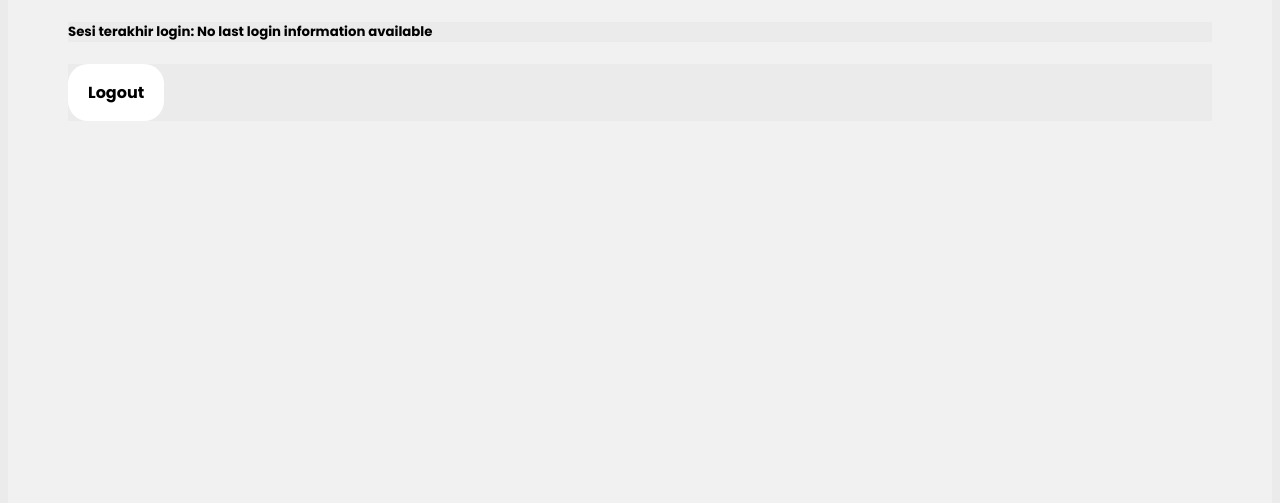
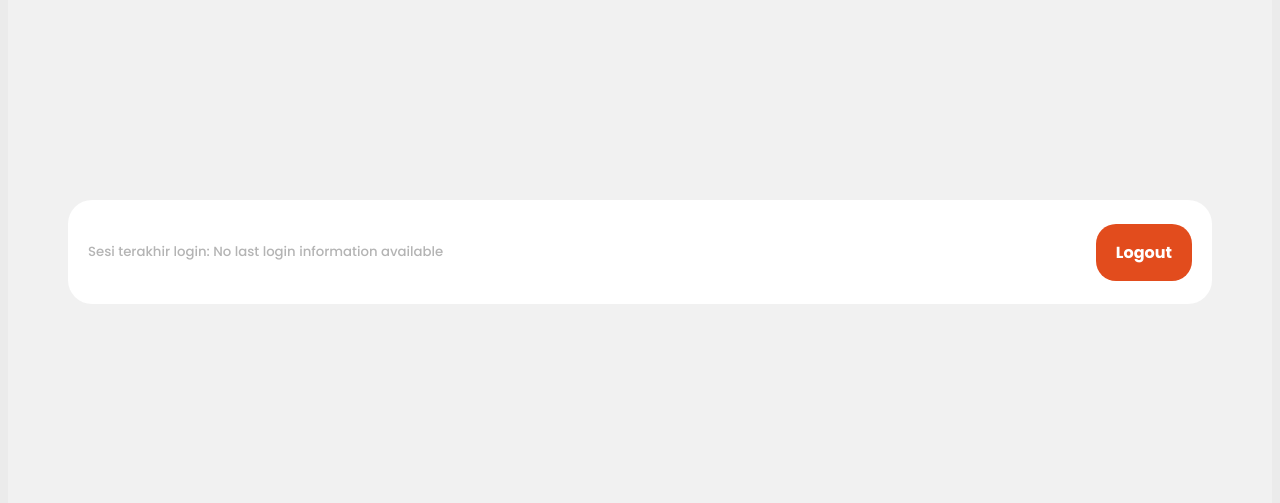
Before and after one commit to muhammadfawwazarshadsaid/task2_inventori, a Django app: page / in a window 1280 px wide. Shown: the part 428-931 px from the top of the page. Run offline with Django 4.2, Linux system fonts and the light colour scheme; the visitor is signed in with stand-in values (Sample User, id 1); data that the repository does not hold is empty; some libraries are stand-ins or nearby versions.

Commit message:
tambah css buat logout

```diff
--- a/main/templates/main.html
+++ b/main/templates/main.html
@@ -62,10 +62,10 @@
                         <td><p class="table-content">{{ item.name }}</p></td>
                         <td><p class="table-content">{{ item.description }}</p></td>
                         <td style="display: flex; flex-direction: row; justify-content: center; align-items: center; background-color: #ffffff;">
-                            <p class="table-content">{{ item.amount }}</p>
                             <a href="{% url 'main:decrement_amount' item.pk %}" style="display: flex; align-items: center; justify-content: center; background-color: #ffffff; text-decoration: none; padding: 8px;">
                                 <i class="fa fa-minus" aria-hidden="true" style="color: #0195eb; background-color: #ffffff; padding: 4px; border-radius: 2px; text-decoration: none; border-style: none; border-color: #0195eb;"></i>
                             </a>
+                            <p class="table-content">{{ item.amount }}</p>
                             <a href="{% url 'main:increment_amount' item.pk %}" style="display: flex; align-items: center; justify-content: center; background-color: #ffffff; text-decoration: none; padding: 8px;">
                                 <i class="fa fa-plus" aria-hidden="true" style="color: #0195eb; background-color: #ffffff; padding: 4px; border-radius: 2px; text-decoration: none; border-style: none; border-color: #0195eb;"></i>
                             </a>
@@ -81,13 +81,18 @@
                     {% endfor %}
                 </table>
             </div>
-            <h5>Sesi terakhir login: {{ last_login }}</h5>
-            <a href="{% url 'main:logout' %}">
-                <button>
-                    Logout
-                </button>
-            </a>
+            <div style="display: flex; flex-direction: row; justify-content: space-between; padding-top: 200px; background-color: rgb(241,241,241);">
+                <div style="display: flex; flex-direction: row; justify-content: space-between; border-radius: 24px; align-items: center; width: 100%; padding: 20px; background-color: #ffffff;">
+                    <h5 style="font-weight: 500; color: #b4b4b4; background-color: #ffffff;">Sesi terakhir login: {{ last_login }}</h5>
+                    <a href="{% url 'main:logout' %}" style="background-color: #ffffff;">
+                        <button style="background-color: #e24c1d; color: #ffffff;">
+                            Logout
+                        </button>
+                    </a>
 
+                </div>
+
+            </div>
         </div>
     </div>
 </body>
```
